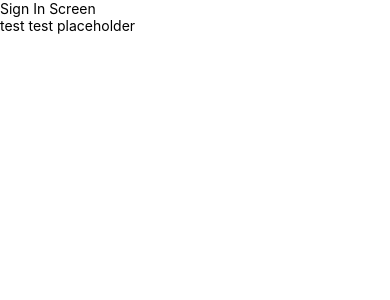
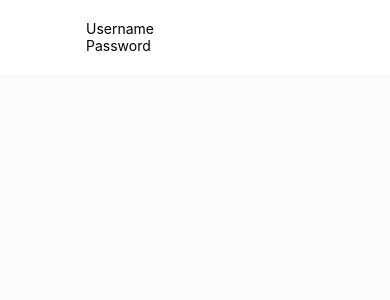
Before and after one commit to kdb23/authentication, a React Native app: screen / in a window 390 px wide. Shown: the top 300 px of the page. Built offline with nearby package versions, Linux system fonts and the light colour scheme.

Commit message:
addition of placeholders for password and username

```diff
--- a/App.js
+++ b/App.js
@@ -9,21 +9,20 @@
 import React from 'react';
 import { SafeAreaView, StyleSheet, Text } from 'react-native';
 import SignInScreen from './src/screens/SignInScreen';
-import CustomInput from './src/components/CustomInput';
-
 
 const App = () => {
   return (
     <SafeAreaView style={styles.root}>
       <SignInScreen />
-      <CustomInput />
+
     </SafeAreaView>
   );
 }
 
 const styles = StyleSheet.create({
   root: {
-    flex: 1
+    flex: 1,
+    backgroundColor: '#F9FBFC'
   },
 });
 
--- a/src/components/CustomInput.js
+++ b/src/components/CustomInput.js
@@ -1,16 +1,30 @@
 import React from 'react';
 import { View, TextInput, StyleSheet } from 'react-native';
 
-const CustomInput = () => {
+const CustomInput = ({ value, setValue, placeholder }) => {
     return (
         <View style={StyleSheet.container}>
-            <TextInput placeholder="test test placeholder" style={styles.input} />
+            <TextInput
+                value={value}
+                onChangeText={setValue}
+                placeholder={placeholder}
+                style={styles.input}
+            />
         </View>
     )
 };
 
 const styles = StyleSheet.create({
-    container: {},
+    container: {
+        backgroundColor: 'white',
+        width: '100%',
+        borderColor: '#e8e8e8',
+        borderWidth: 1,
+        borderRadius: 5,
+
+        paddingHorizontal: 10,
+        marginVertical: 5,
+    },
     input: {},
 })
 
--- a/src/screens/SignInScreen.js
+++ b/src/screens/SignInScreen.js
@@ -1,14 +1,33 @@
-import React from 'react';
-import { View, Text } from 'react-native';
+import React, {useState} from 'react';
+import { View, StyleSheet } from 'react-native';
+import CustomInput from '../components/CustomInput';
 
 const SignInScreen = () => {
+    const [username, setUsername] = useState('')
+    const [password, setPassword] = useState('')
+
     return (
-        <View>
-            <Text>
-                Sign In Screen
-            </Text>
+        <View style={styles.root}>
+            <CustomInput
+                placeholder="Username"
+                value={username}
+                setValue={setUsername}
+            />
+            <CustomInput
+                placeholder="Password"
+                value={password}
+                setValue={setPassword}
+            />
         </View>
     )
-}
+};
+
+const styles = StyleSheet.create({
+    root: {
+        alignItems: 'center',
+        padding: 20,
+        backgroundColor: 'white'
+    }
+})
 
 export default SignInScreen
```
